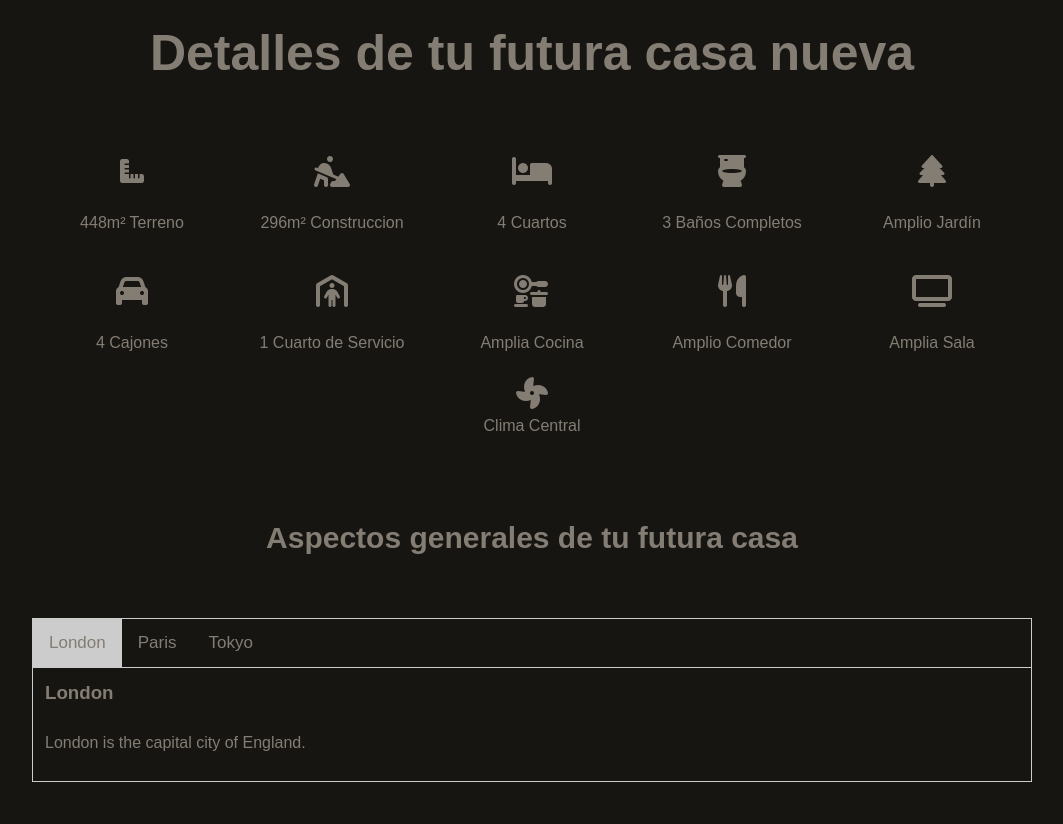
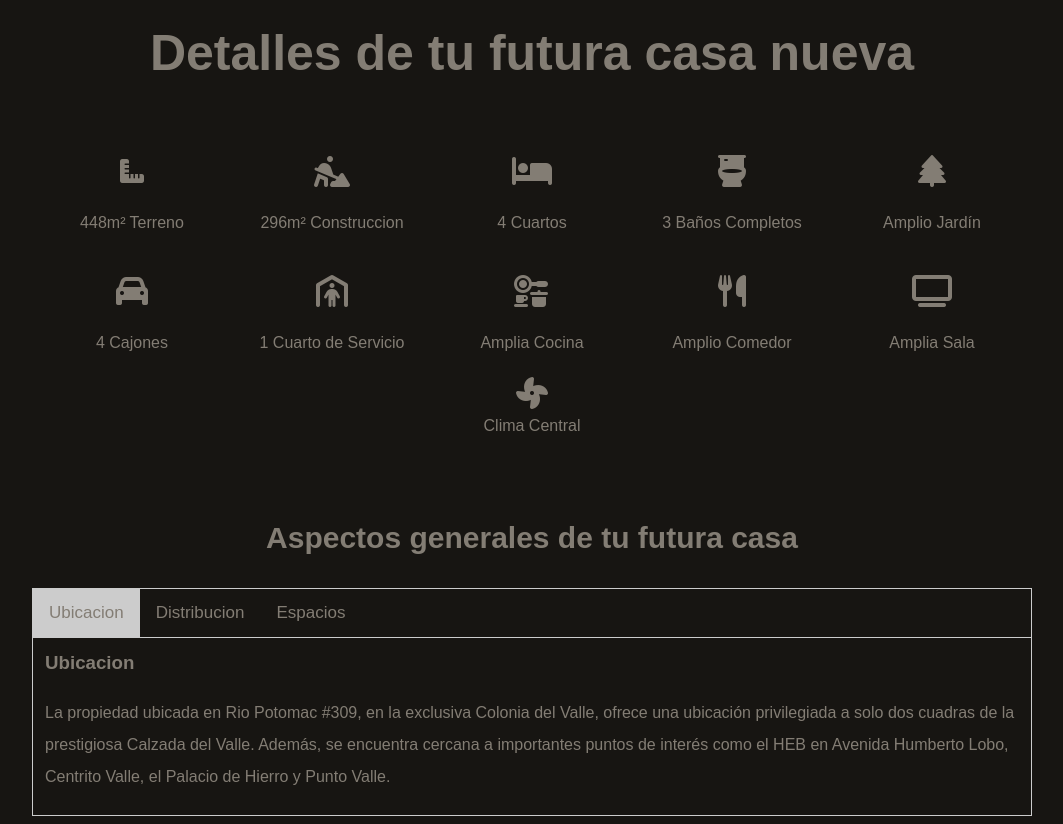
Before and after one commit to rt885/Houses-Webpage, a plain HTML site: page html/home.html in a window 1280 px wide. Shown: the part 1761-2585 px from the top of the page, without its empty margins (108-1171 px from the left). Before the commit the page ends 2551 px from the top, so only its background shows below. Drawn offline with Linux system fonts and the light colour scheme.

Commit message:
final tab-section with info

```diff
--- a/html/home.html
+++ b/html/home.html
@@ -116,21 +116,21 @@
                 <h2>Aspectos generales de tu futura casa</h2>
             </div>
             <div class="tab">
-                <button class="tablinks" onclick="openCity(event, 'London')" id="defaultOpen">London</button>
-                <button class="tablinks" onclick="openCity(event, 'Paris')">Paris</button>
-                <button class="tablinks" onclick="openCity(event, 'Tokyo')">Tokyo</button>
+                <button class="tablinks" onclick="openCity(event, 'ubicacion')" id="defaultOpen">Ubicacion</button>
+                <button class="tablinks" onclick="openCity(event, 'distribucion')">Distribucion</button>
+                <button class="tablinks" onclick="openCity(event, 'espacios')">Espacios</button>
             </div>
-            <div id="London" class="tabcontent">
-                <h3>London</h3>
-                <p>London is the capital city of England.</p>
+            <div id="ubicacion" class="tabcontent">
+                <h3>Ubicacion</h3>
+                <p>La propiedad ubicada en Rio Potomac #309, en la exclusiva Colonia del Valle, ofrece una ubicación privilegiada a solo dos cuadras de la prestigiosa Calzada del Valle. Además, se encuentra cercana a importantes puntos de interés como el HEB en Avenida Humberto Lobo, Centrito Valle, el Palacio de Hierro y Punto Valle.</p>
             </div>
-            <div id="Paris" class="tabcontent">
-                <h3>Paris</h3>
-                <p>Paris is the capital of France.</p>
+            <div id="distribucion" class="tabcontent">
+                <h3>Distribucion</h3>
+                <p>Esta impresionante propiedad cuenta con un generoso espacio de estacionamiento con 4 cajones, así como 4 amplias y cómodas habitaciones. La distribución de la casa se divide en dos pasillos, uno de ellos conduce a 3 habitaciones mientras que el otro lleva hacia el elegante salón, comedor, cocina y jardín. El jardín cuenta con una entrada exterior independiente para que sus visitas puedan acceder directamente sin necesidad de entrar en la vivienda. Además, la propiedad cuenta con climatización central en todas las áreas y un cuarto de servicio con acceso privado a través de una puerta ubicada en el lado del comedor.</p>
             </div>
-            <div id="Tokyo" class="tabcontent">
-                <h3>Tokyo</h3>
-                <p>Tokyo is the capital of Japan.</p>
+            <div id="espacios" class="tabcontent">
+                <h3>Espacios</h3>
+                <p>La propiedad cuenta con 4 cómodas habitaciones, cada una con sus propias características. Una de ellas cuenta con vistas al jardín, baño privado y closet, otra habitación cuenta con vistas al pasillo que te lleva al jardín, con closet incorporado. Otra habitación ofrece vistas al frente de la propiedad, con baño privado y closet. La última habitación cuenta con vistas al frente de la propiedad y closet. Además, entre los dos pasillos de la casa, se encuentra un baño completo de uso general, accesible desde ambos pasillos. La propiedad cuenta además con un estudio, una zona de bar, una cocina completa con despensa, y espacio para dos salas. Además cuenta con un recibidor justo en la entrada de la casa. En la puerta que conduce al cuarto de servicio, se encuentra un pequeño patio.</p>
             </div>
         </div>
     </section>
--- a/js/responsive-tabs.js
+++ b/js/responsive-tabs.js
@@ -1,4 +1,4 @@
-function openCity(evt, cityName) {
+function openCity(evt, section) {
     var i, tabcontent, tablinks;
     tabcontent = document.getElementsByClassName("tabcontent");
     for (i = 0; i < tabcontent.length; i++) {
@@ -8,7 +8,7 @@ function openCity(evt, cityName) {
     for (i = 0; i < tablinks.length; i++) {
         tablinks[i].className = tablinks[i].className.replace(" active", "");
     }
-    document.getElementById(cityName).style.display = "block";
+    document.getElementById(section).style.display = "block";
     evt.currentTarget.className += " active";
 }
 
--- a/styles/modern.css
+++ b/styles/modern.css
@@ -317,7 +317,7 @@ h1 {
 }
 
 .titulo-tabs {
-    margin: 5rem 0;
+    margin: 5rem 0 2rem 0;
     font-size: 2rem;
     text-align: center;
 }
```
